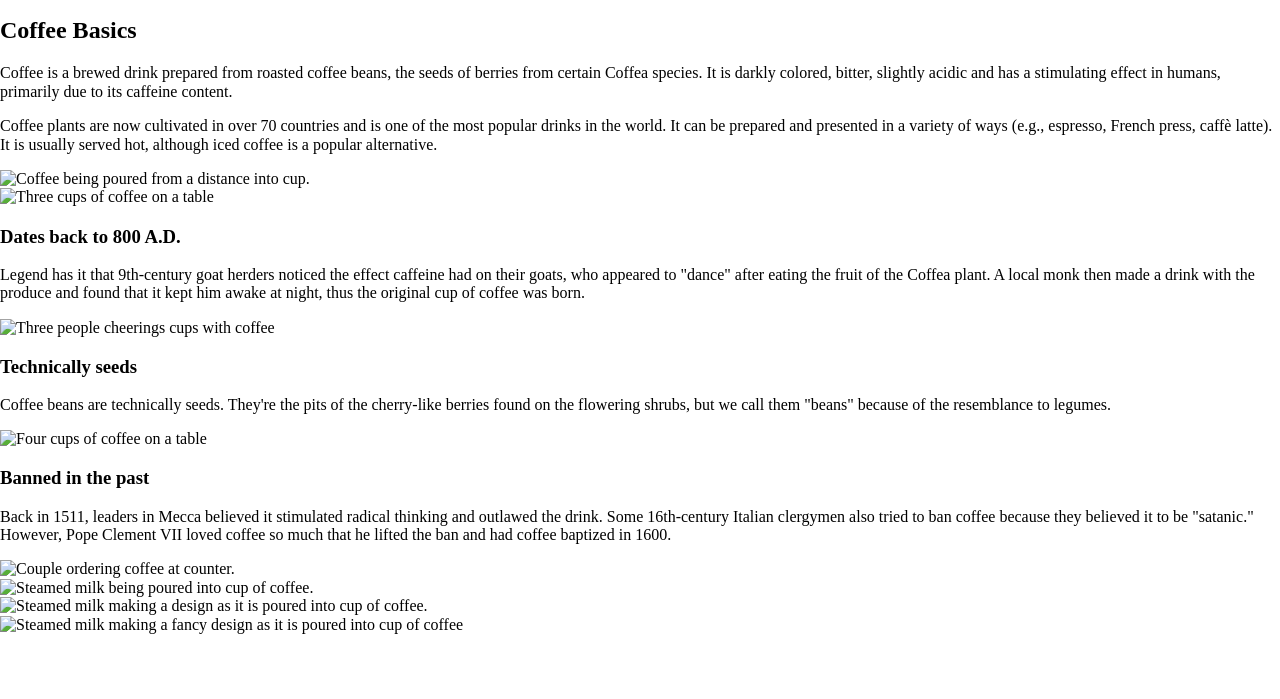
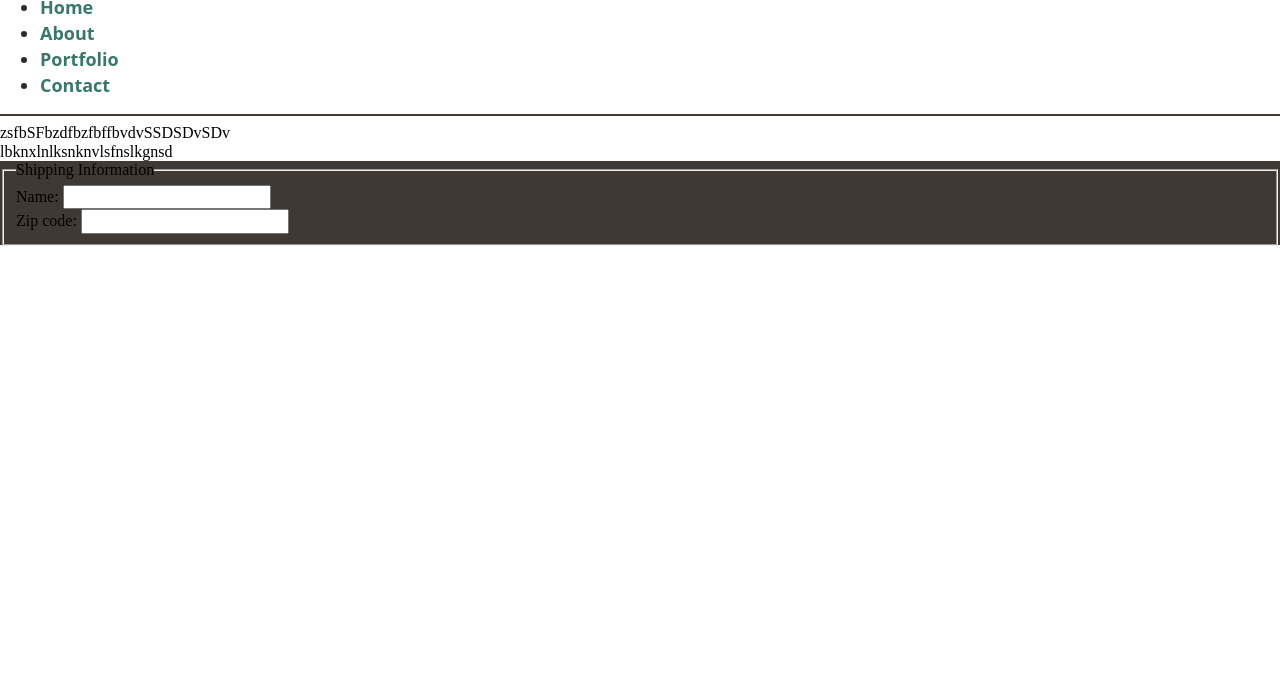
Before and after one commit to Timmahoney2000/Thinkful-Portfolio1, a plain HTML site: page Untitled-1.html in a window 1280 px wide. Shown: the part 101-800 px from the top of the page. Drawn offline with nearby package versions, Linux system fonts and the light colour scheme.

Commit message:
Update Untitled-1.html

```diff
--- a/Untitled-1.html
+++ b/Untitled-1.html
@@ -1,76 +1,69 @@
 <!DOCTYPE html>
-<html>
+<html lang="en">
 
 <head>
-	<meta charset="utf-8">
-	<meta name="viewport" content="width=device-width">
-	<title>Coffee Fun</title>
-	<link href="https://cdnjs.cloudflare.com/ajax/libs/normalize/8.0.1/normalize.min.css" rel="stylesheet" type="text/css" />
-  <link href="https://fonts.googleapis.com/css2?family=Amatic+SC:wght@700&family=Roboto&family=Special+Elite&display=swap" rel="stylesheet">
-	<link href="style.css" rel="stylesheet" type="text/css" />
+    <meta charset="UTF-8">
+    <meta name="viewport" content="width=device-width, initial-scale=1.0">
+    <title>Timothy J. Mahoney : Software Engineer</title>
+    <link href="https://cdnjs.cloudflare.com/ajax/libs/normalize/8.0.1/normalize.min.css" rel="stylesheet" type="text/css" />
+    <link href="https://fonts.googleapis.com/css2?family=Gochi+Hand&family=Montserrat:ital@1&display=swap" rel="stylesheet">
+    <link href="styles.css" rel="stylesheet" type="text/css" />
 </head>
 
+
 <body>
-	<main>
-    <!-- Group #1 with 2 items -->
-    <h1>Perk Up Your Afternoon</h1>
-    <section>
-      <div class="group">
-        <div class="item">
-          <img src="images/coffee-2-1.jpg" alt="Man pouring coffee into mug">
-          <h2>Coffee Basics</h2>
-          <p>Coffee is a brewed drink prepared from roasted coffee beans, the seeds of berries from certain Coffea species. It is darkly colored, bitter, slightly acidic and has a stimulating effect in humans, primarily due to its caffeine content.</p>
-          <p>Coffee plants are now cultivated in over 70 countries and is one of the most popular drinks in the world. It can be prepared and presented in a variety of ways (e.g., espresso, French press, caffè latte). It is usually served hot, although iced coffee is a popular alternative.</p>
-        </div>
-        <div class="item-double">
-          <img src="images/coffee-2-2.jpg" alt="Coffee being poured from a distance into cup.">
-        </div>
-      </div>
-    </section>
 
-    <!-- Group #2 with 3 items -->
-    <section>
-      <div class="group">
-        <div class="item">
-          <img src="images/coffee-3-1.jpg" alt="Three cups of coffee on a table">
-          <h3>Dates back to 800 A.D.</h3>
-          <p>Legend has it that 9th-century goat herders noticed the effect caffeine had on their goats, who appeared to "dance" after eating the fruit of the Coffea plant. A local monk then made a drink with the produce and found that it kept him awake at night, thus the original cup of coffee was born.</p>
-        </div>
-        <div class="item">
-          <img src="images/coffee-3-2.jpg" alt="Three people cheerings cups with coffee">
-          <h3>Technically seeds</h3>
-          <p>Coffee beans are technically seeds. They're the pits of the cherry-like berries found on the flowering shrubs, but we call them "beans" because of the resemblance to legumes.</p>
-        </div>
-          <div class="item">
-            <img src="images/coffee-3-3.jpg" alt="Four cups of coffee on a table">
-            <h3>Banned in the past</h3>
-            <p>Back in 1511, leaders in Mecca believed it stimulated radical thinking and outlawed the drink. Some 16th-century Italian clergymen also tried to ban coffee because they believed it to be "satanic." However, Pope Clement VII loved coffee so much that he lifted the ban and had coffee baptized in 1600.</p>
-        </div>
-      </div>
-    </section>
+    <header>
+        <h1>Timothy J. Mahoney</h1>
+        <nav>
+            <ul id="menu">
+                <li><a href="#home">Home</a></li>
+                    <li><a href="#about">About</a></li>
+                    <li><a href="#portfolio">Portfolio</a></li>
+                    <li><a href="#contact">Contact</a></li>
+            </ul>
+        </nav>
+    </header>
+    <main>
+        <section id= "home">
 
-    <section class="bg-primary">
-      <!-- Group #3 with 4 items -->
-      <div class="group">
-        <div class="item">
-          <img src="images/coffee-4-1.jpg" alt="Couple ordering coffee at counter.">
-        </div>
-        <div class="item">
-        <img src="images/coffee-4-2.jpg" alt="Steamed milk being poured into cup of coffee.">
-        </div>
-        <div class="item">
-        <img src="images/coffee-4-3.jpg" alt="Steamed milk making a design as it is poured into cup of coffee.">
-        </div>
-        <div class="item">
-          <img src="images/coffee-4-4.jpg" alt="Steamed milk making a fancy design as it is poured into cup of coffee">
-        </div>
-      </div>
-    </section>
-	</main>
 
-	<script src="script.js">
 
-	</script>
+
+
+
+
+
+
+        <hr>
+        </section>
+        <section id= "about">
+            zsfbSFbzdfbzfbffbvdvSSDSDvSDv
+        </section>
+        <section id= "portfolio">
+            lbknxlnlksnknvlsfnslkgnsd
+        </section>
+        <section id= "contact">
+            <!--All home section placed here-->
+        </section>
+
+    </main>
+
 </body>
+<footer>
+    <form>
+        <fieldset>
+            <legend>Shipping Information</legend>
+            <div>
+                <label for="shippingName">Name:</label>
+                <input id="shippingName" type="text" name="shipName">
+            </div>
 
+            <div>
+                <label for="shippingZip">Zip code:</label>
+                <input id="shippingZip" type="text" name="shipZip">
+            </div>
+        </fieldset>
+    </form>
+</footer>
 </html>
```
